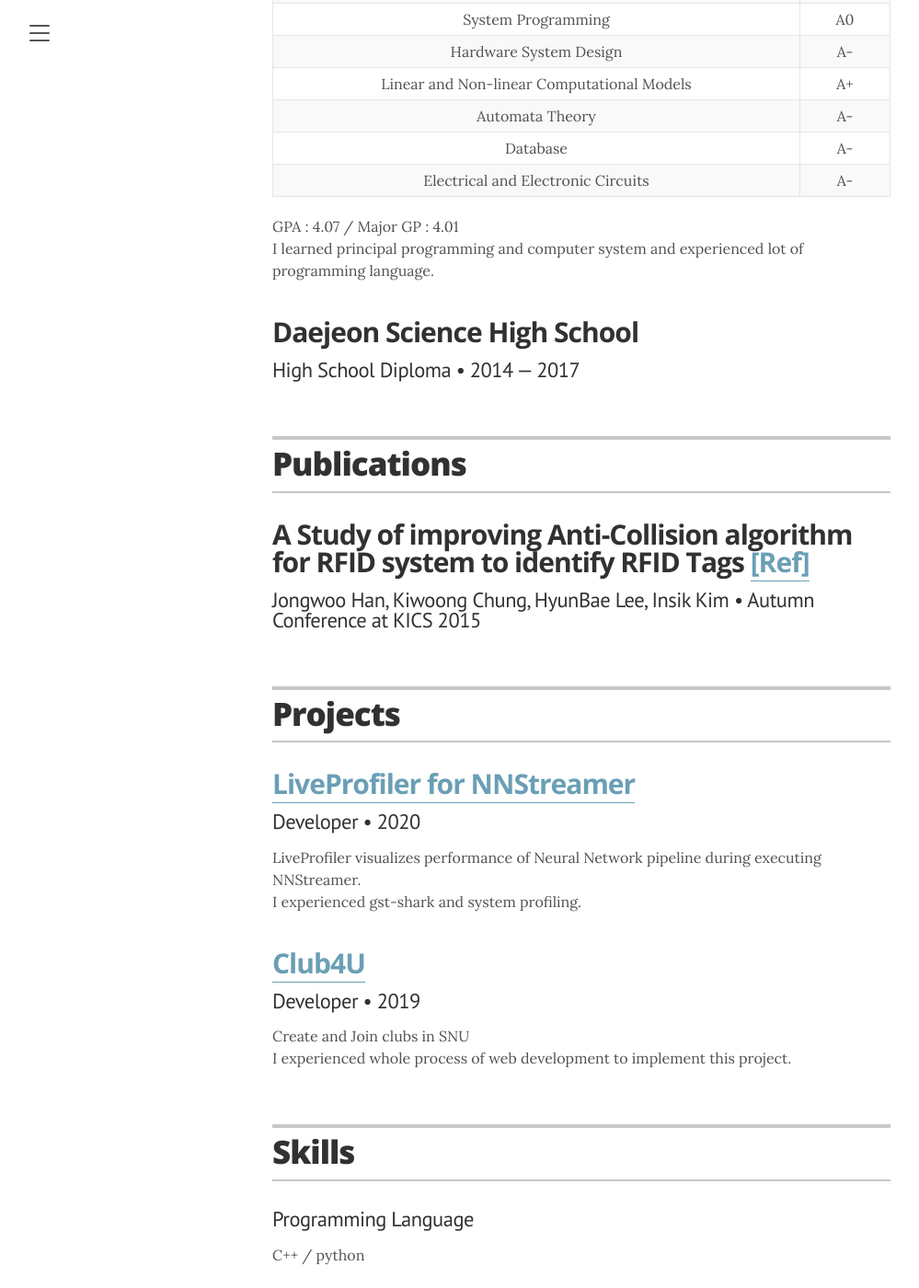
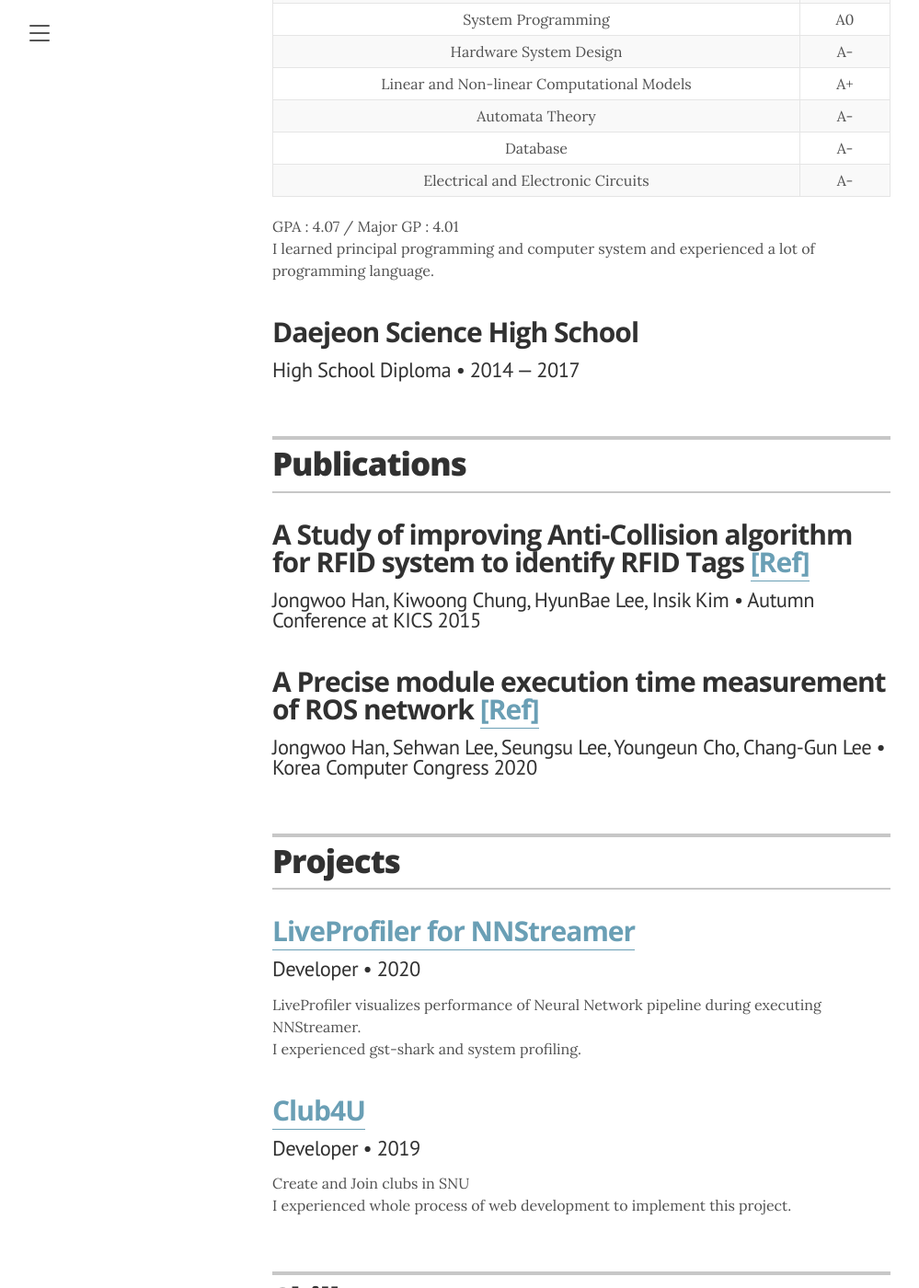
Before and after one commit to Spiraline/spiraline.github.io, a Jekyll site: the page built from index.markdown, in a window 1280 px wide and 1400 px high, scrolled down 1704 px. Shown: the whole window at 92% size, without its empty margins (8-1007 px from the left). Built offline with Jekyll 4.4.1, drawn with Linux system fonts in a browser that asks for light colours; some of the changed text lies outside the part shown.

Commit message:
Add Serial Data Smoothing Tool post

```diff
--- a/_config.yml
+++ b/_config.yml
@@ -19,3 +19,10 @@ plugins_dir:
 sass:
   sass_dir: _sass
   style: compressed
+
+# Image setting
+defaults:
+  - scope:
+      path: "assets"
+    values:
+      image: true
--- a/_data/education.yml
+++ b/_data/education.yml
@@ -28,7 +28,7 @@
     - name : Electrical and Electronic Circuits
       grade : A-
   summary: "GPA : 4.07 / Major GP : 4.01<br/>
-            I learned principal programming and computer system and experienced lot of programming language."
+            I learned principal programming and computer system and experienced a lot of programming language."
 
 - degree: High School Diploma
   uni: Daejeon Science High School
--- a/_data/publication.yml
+++ b/_data/publication.yml
@@ -6,3 +6,10 @@
   year: 2015
   conference: Autumn Conference at KICS 2015
   url: "#"
+
+# KCC - ROS
+- title: A Precise module execution time measurement of ROS network
+  author: Jongwoo Han, Sehwan Lee, Seungsu Lee, Youngeun Cho, Chang-Gun Lee
+  year: 2020
+  conference: Korea Computer Congress 2020
+  url: "/assets/KCC2020.pdf"
--- a/_posts/2020-05-25-autoware-state-transition.markdown
+++ /dev/null
@@ -1,6 +0,0 @@
----
-layout: post
-title:  "Autoware에서의 state 전환 (State Transition in Autoware)"
-date:   2020-05-25 14:35:14 +0900
-category: autoware
----
--- a/index.markdown
+++ b/index.markdown
@@ -17,7 +17,7 @@ resume_contact_address:         "Seoul, Republic of Korea"
 resume_header_contact_info:     "010-5059-1638 • spiraline@snu.ac.kr"
 display_header_contact_info:    "false"
 
-resume_header_intro: "<p>Hi! I'm major in Computer Science in Seoul National University. I'm interested in real-time system.</p>"
+resume_header_intro: "<p>Hi! I major in Computer Science in Seoul National University. I'm interested in real-time system.</p>"
 
 resume_looking_for_work:        "yes"
 
--- /dev/null
+++ b/tool.markdown
@@ -0,0 +1,6 @@
+---
+layout: categoryhome
+title: Tool
+category: tool
+permalink: /tool/
+---
```
Also changed, not shown: _posts/2020-05-10-serial-data-smoothing-tool.markdown (added, +43 -0 lines), assets/2020-05-10-linear_eq.png (added), 1 other file.
